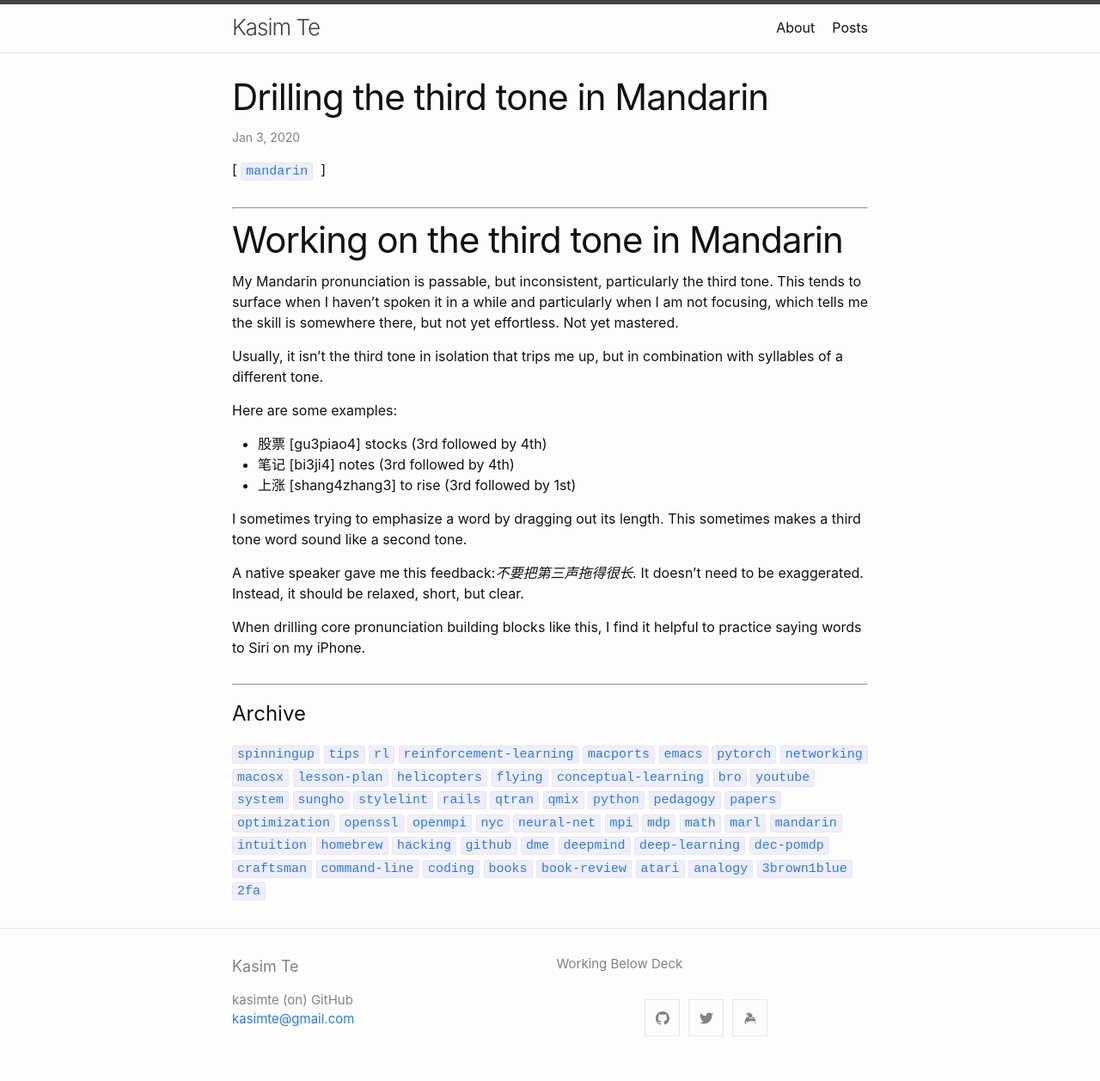
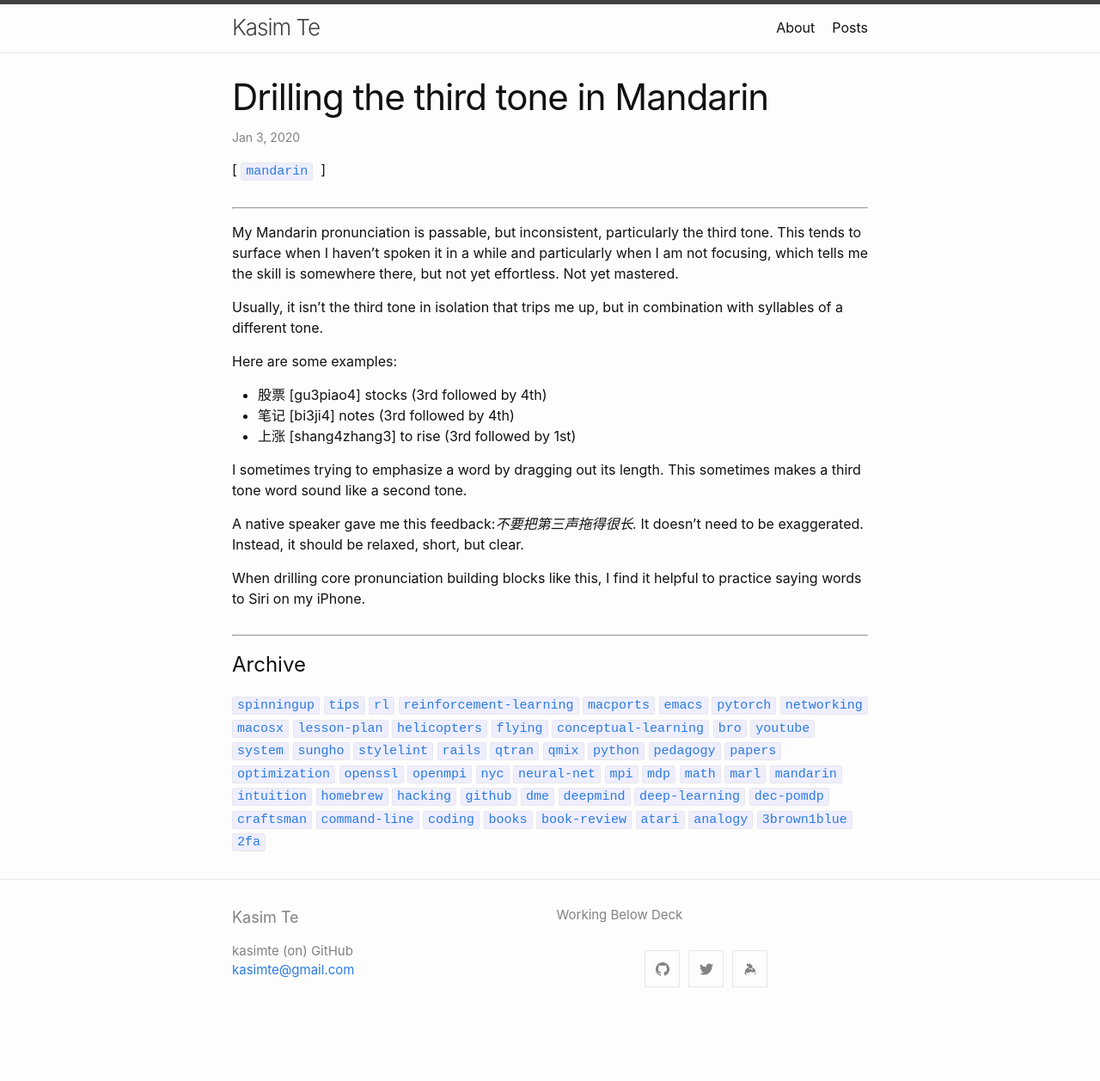
Before and after one commit to kasimte/kasimte.github.io, a Jekyll site: the page built from _posts/2020-01-03-drilling-the-third-tone-in-mandarin.md, in a window 1280 px wide. Shown: the whole page at 86% size. Built offline with Jekyll 4.4.1, drawn with Linux system fonts in a browser that asks for light colours; after the commit the page ends 1200 px from its top, so only the background shows below that.

Commit message:
Remove line.

```diff
--- a/_posts/2020-01-03-drilling-the-third-tone-in-mandarin.md
+++ b/_posts/2020-01-03-drilling-the-third-tone-in-mandarin.md
@@ -3,8 +3,6 @@ layout: post
 title: "Drilling the third tone in Mandarin"
 tags: mandarin
 ---
-
-# Working on the third tone in Mandarin
 
 My Mandarin pronunciation is passable, but inconsistent, particularly
 the third tone. This tends to surface when I haven’t spoken it in a
```
